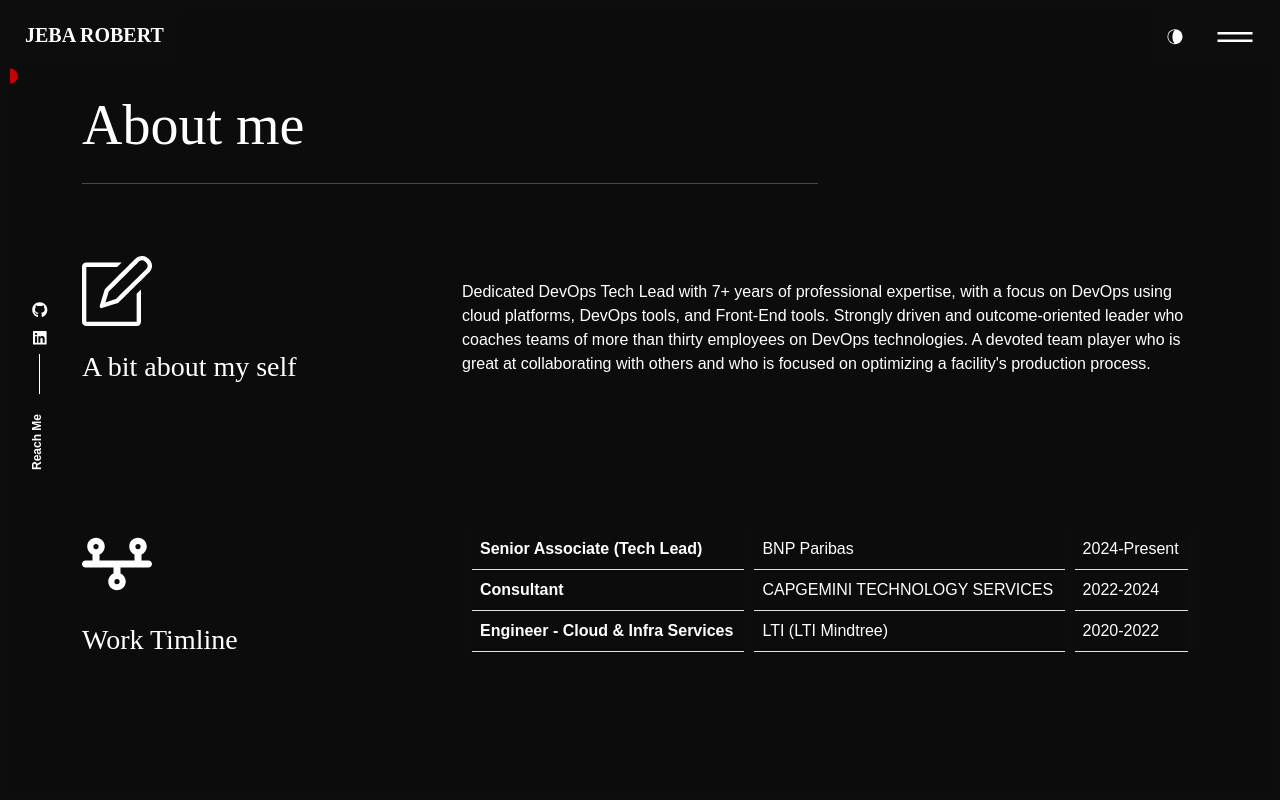
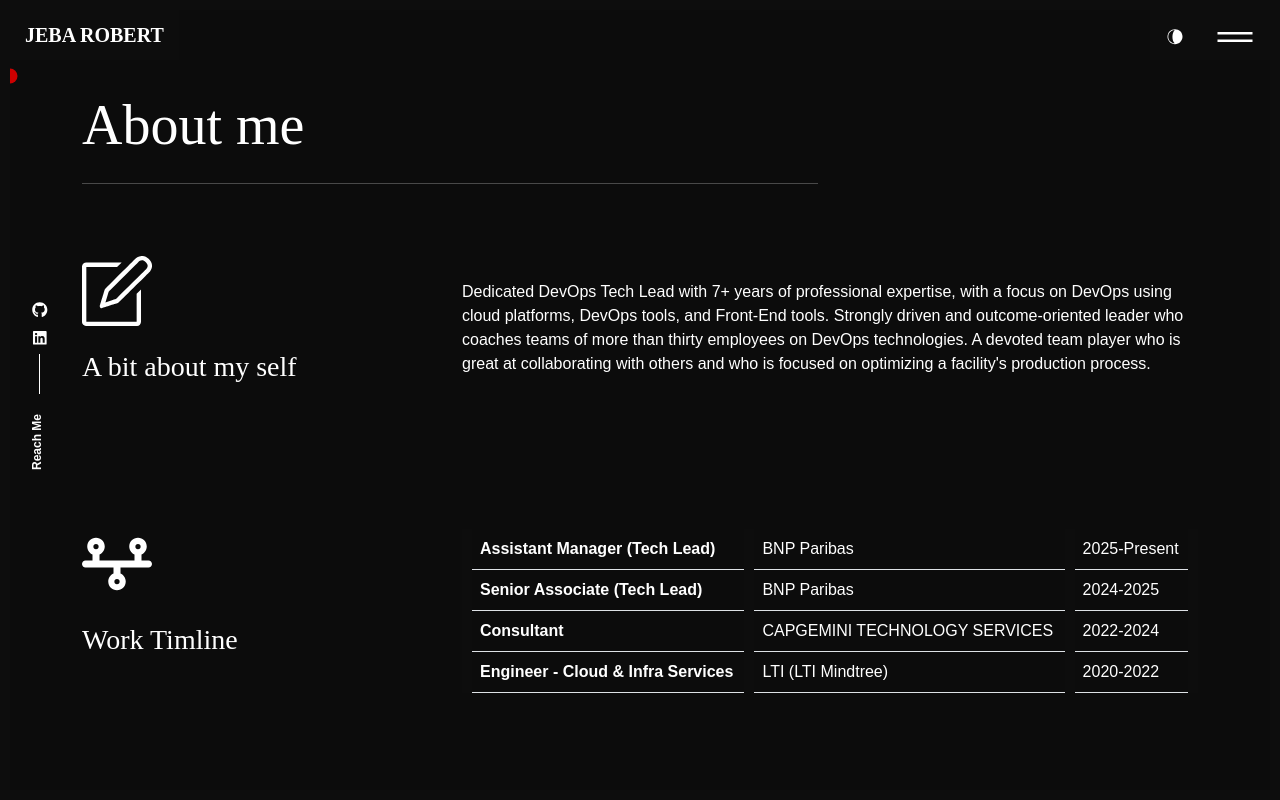
Before and after one commit to jebarobert/my-portfolio, a React (Create React App) app: page /about in a window 1280 px wide. Shown: the top 800 px of the page. Built offline with nearby package versions, Linux system fonts and the light colour scheme.

Commit message:
updat=> job title

```diff
--- a/src/content_option.js
+++ b/src/content_option.js
@@ -57,9 +57,14 @@ const dataabout = {
     aboutme: "Dedicated DevOps Tech Lead with 7+ years of professional expertise, with a focus on DevOps using cloud platforms, DevOps tools, and Front-End tools. Strongly driven and outcome-oriented leader who coaches teams of more than thirty employees on DevOps technologies. A devoted team player who is great at collaborating with others and who is focused on optimizing a facility's production process.",
 };
 const worktimeline = [{
+        jobtitle: "Assistant Manager (Tech Lead)",
+        where: "BNP Paribas",
+        date: "2025-Present",
+    },
+    {
         jobtitle: "Senior Associate (Tech Lead)",
         where: "BNP Paribas",
-        date: "2024-Present",
+        date: "2024-2025",
     },
     {
         jobtitle: "Consultant",
```
